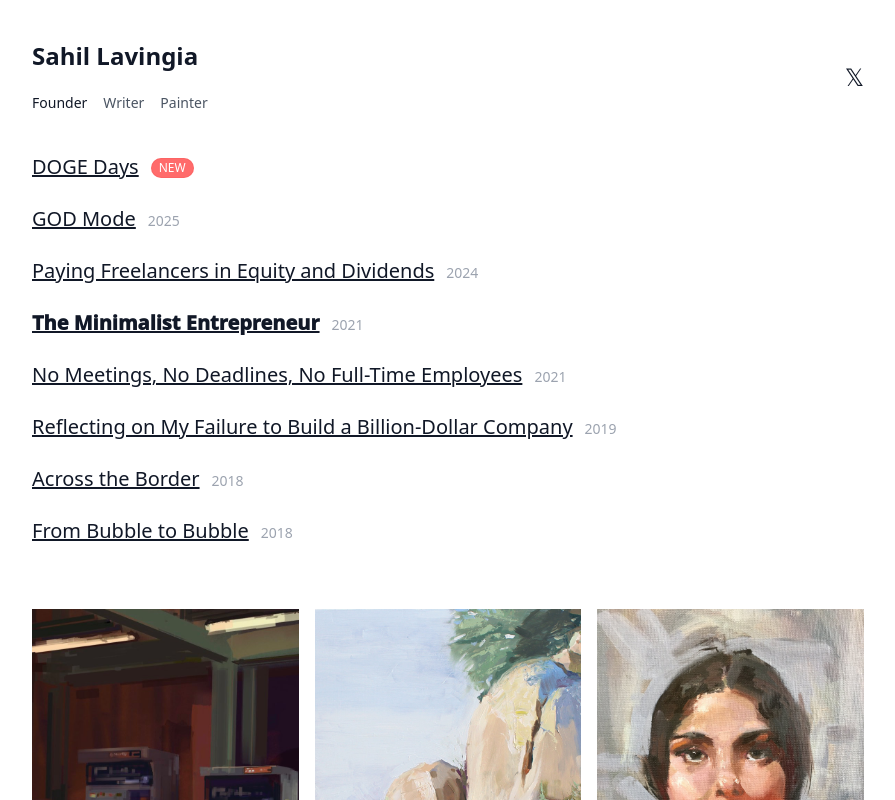
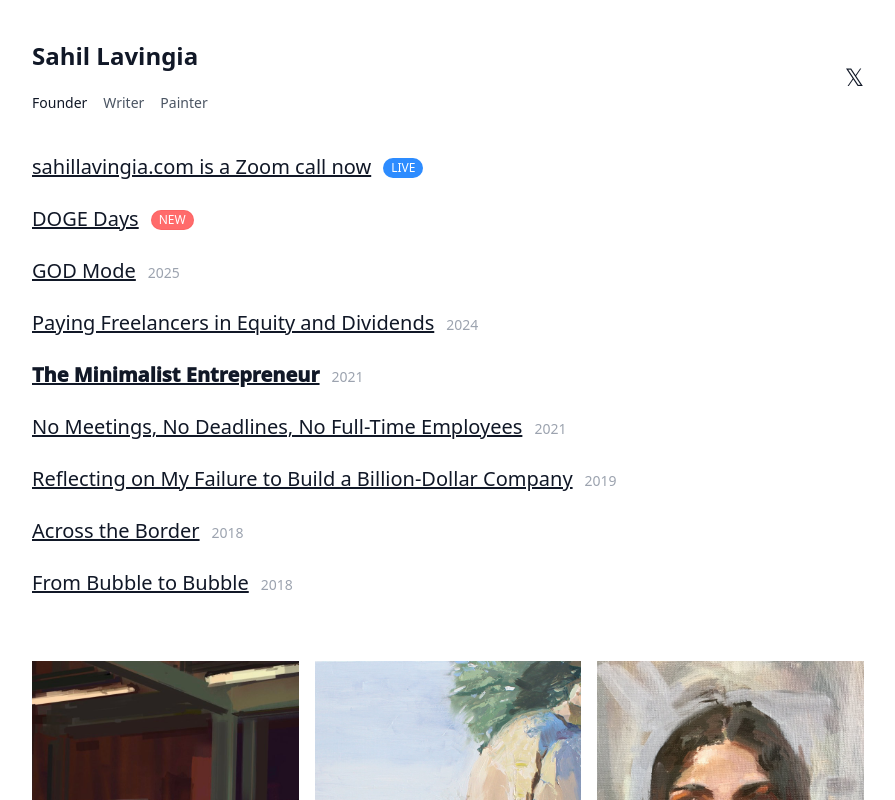
Before and after one commit to slavingia/sahillavingia.com, a Next.js app: page / in a window 1280 px wide. Shown: the top 800 px of the page, without its empty margins (192-1087 px from the left). Built offline with nearby package versions, Linux system fonts and the light colour scheme.

Commit message:
Feature zoom.sahillavingia.com (the site is a Zoom call now) at the top of the homepage

```diff
--- a/app/page.tsx
+++ b/app/page.tsx
@@ -30,6 +30,13 @@ export default function Home() {
         </header>
 
         <div className="space-y-4 sm:space-y-6">
+          <h2 className="flex items-center text-lg sm:text-xl">
+            <a href="https://zoom.sahillavingia.com">sahillavingia.com is a Zoom call now</a>
+            <span className="inline-flex items-center rounded-full bg-[#2d8cff] px-2 py-0.5 text-xs font-medium text-white uppercase ml-3 mt-0.5">
+              Live
+            </span>
+          </h2>
+
           <h2 className="flex items-center text-lg sm:text-xl ">
             <Link href="/doge">DOGE Days</Link>
             <span className="inline-flex items-center rounded-full bg-[#ff6b6b] dark:bg-neutral-800 px-2 py-0.5 text-xs font-medium text-white dark:text-neutral-300 ring-1 ring-inset ring-red-600/10 dark:ring-neutral-600  uppercase ml-3 mt-0.5">
```
